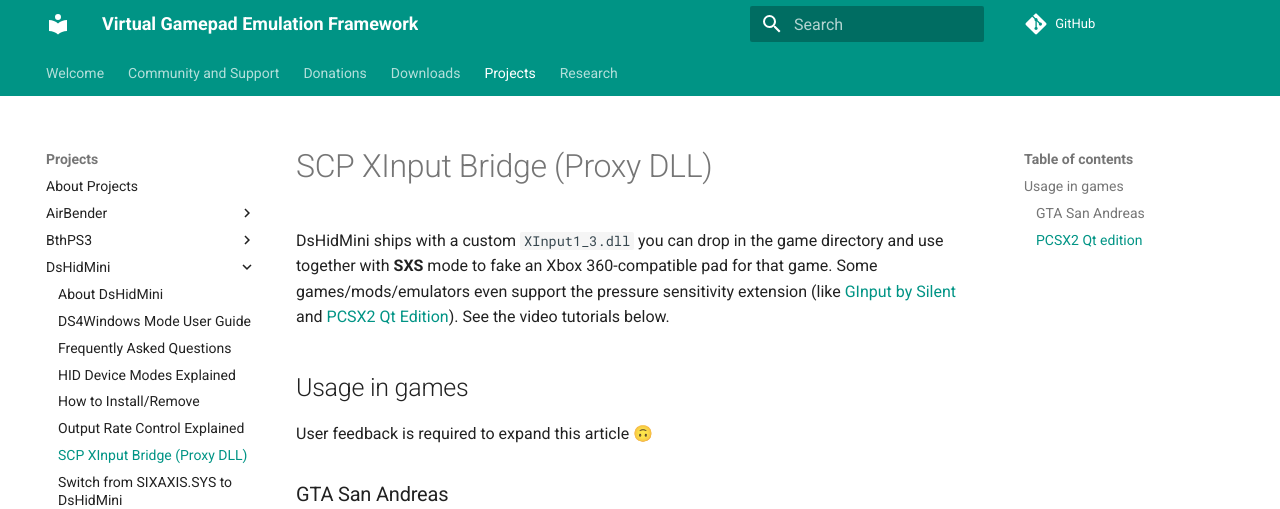
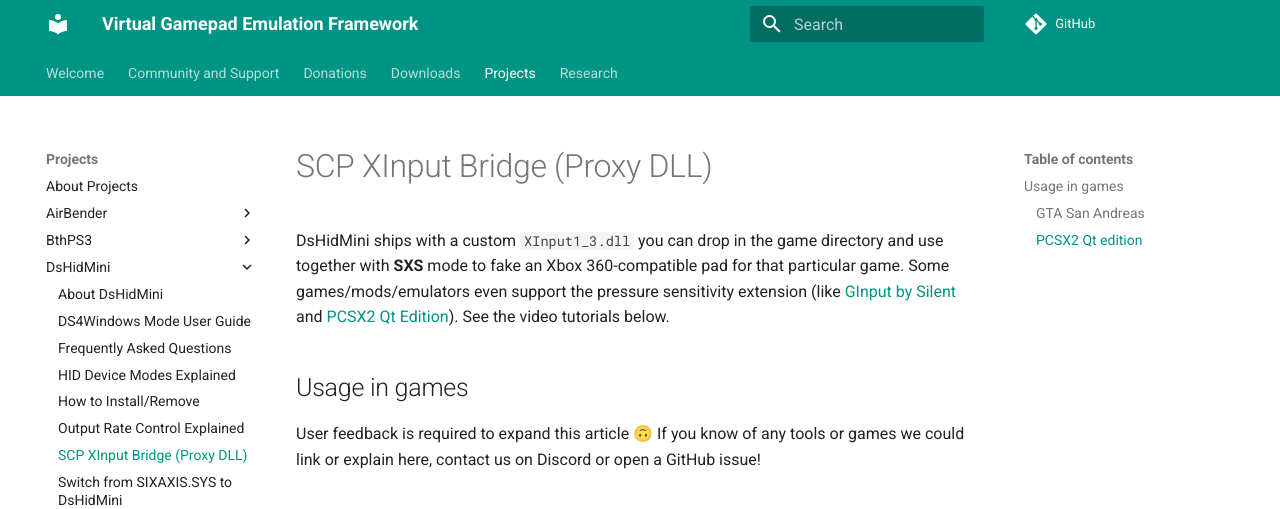
Before and after one commit to nefarius/ViGEm.github.io, an MkDocs documentation site: the page built from docs/projects/DsHidMini/SCP-XInput-Bridge.md, in a window 1280 px wide and 1362 px high. Shown: the top 509 px of the window. Built offline with MkDocs 1.6.1 and Material for MkDocs 9.7.7, drawn with Linux system fonts in a browser that asks for light colours; comment, search, counter and statistics services are not loaded.

Commit message:
Updated wording

```diff
--- a/docs/projects/DsHidMini/SCP-XInput-Bridge.md
+++ b/docs/projects/DsHidMini/SCP-XInput-Bridge.md
@@ -1,10 +1,10 @@
 # SCP XInput Bridge (Proxy DLL)
 
-DsHidMini ships with a custom `XInput1_3.dll` you can drop in the game directory and use together with **SXS** mode to fake an Xbox 360-compatible pad for that game. Some games/mods/emulators even support the pressure sensitivity extension (like [GInput by Silent](https://cookieplmonster.github.io/mods/gta-sa/) and [PCSX2 Qt Edition](https://pcsx2.net/downloads/)). See the video tutorials below.
+DsHidMini ships with a custom `XInput1_3.dll` you can drop in the game directory and use together with **SXS** mode to fake an Xbox 360-compatible pad for that particular game. Some games/mods/emulators even support the pressure sensitivity extension (like [GInput by Silent](https://cookieplmonster.github.io/mods/gta-sa/) and [PCSX2 Qt Edition](https://pcsx2.net/downloads/)). See the video tutorials below.
 
 ## Usage in games
 
-User feedback is required to expand this article 🙃
+User feedback is required to expand this article 🙃 If you know of any tools or games we could link or explain here, contact us on Discord or open a GitHub issue!
 
 ### GTA San Andreas
 
```
